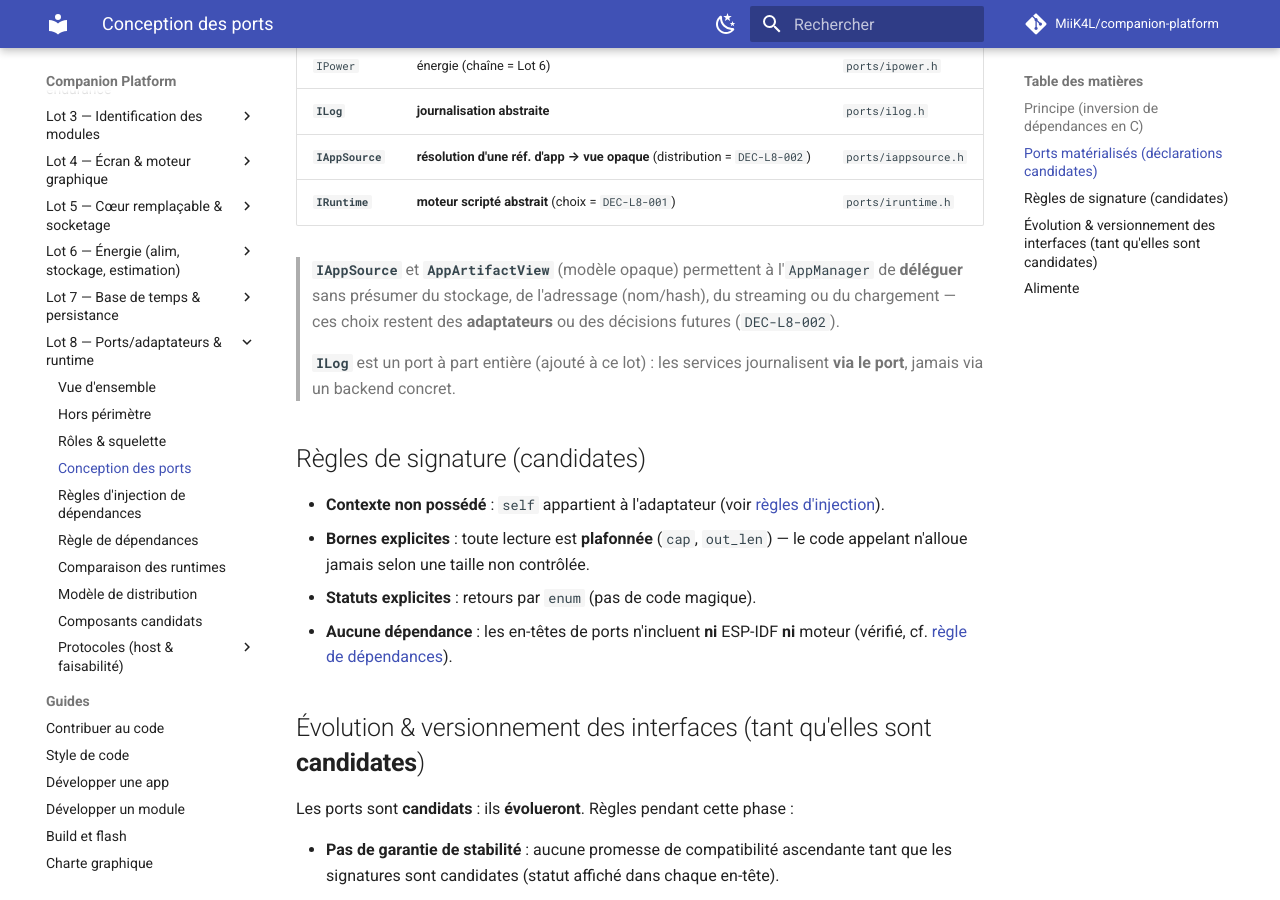
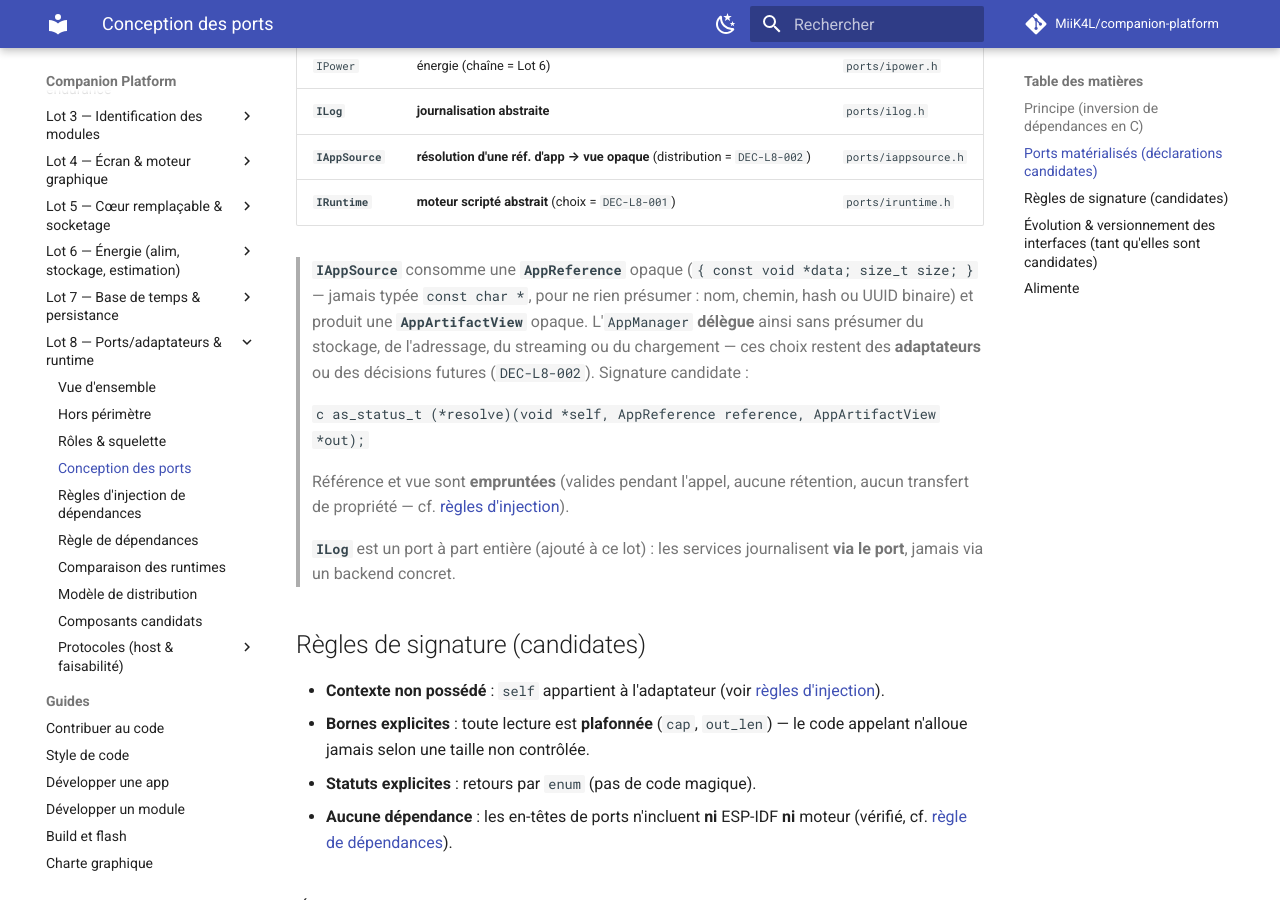
Before and after one commit to MiiK4L/companion-platform, an MkDocs documentation site: the page built from docs/phase-1/lot-8/ports-design.md, in a window 1280 px wide and 900 px high, scrolled down 967 px. Built offline with MkDocs 1.6.1 and Material for MkDocs 9.7.7, drawn with Linux system fonts in a browser that asks for light colours; comment, search, counter and statistics services are not loaded.

Commit message:
refactor(host-skeleton): type la référence d'app comme AppReference opaque
Remplace le `const char *app_ref` de IAppSource.resolve et
AppManager.launch par un modèle réellement opaque
AppReference { const void *data; size_t size; }.

Une référence annoncée comme opaque ne doit pas être encodée sous forme
de chaîne C : le squelette ne présume ni nom, ni chemin, ni hash, ni UUID
binaire. Le service transmet la référence sans jamais l'interpréter.

- ajoute models/app_reference.h (modèle candidat, octets empruntés)
- MockAppSource compare les références par octets (memcmp), plus par
  chaîne : suppression de str_eq
- la composition root propage une AppReference empruntée
- les tests utilisent de petites valeurs factices d'octets et ne
  dépendent plus de "hello"/"absent" comme chaînes sémantiques
- docs ports : signature candidate et nature opaque de la référence

Signature candidate et révisable (aucune API figée).

````diff
--- a/docs/phase-1/lot-8/ports-design.md
+++ b/docs/phase-1/lot-8/ports-design.md
@@ -40,10 +40,19 @@ typedef struct IRuntime {
 | **`IAppSource`** | **résolution d'une réf. d'app → vue opaque** (distribution = `DEC-L8-002`) | `ports/iappsource.h` |
 | **`IRuntime`** | **moteur scripté abstrait** (choix = `DEC-L8-001`) | `ports/iruntime.h` |
 
-> **`IAppSource`** et **`AppArtifactView`** (modèle opaque) permettent à
-> l'`AppManager` de **déléguer** sans présumer du stockage, de l'adressage
-> (nom/hash), du streaming ou du chargement — ces choix restent des
-> **adaptateurs** ou des décisions futures (`DEC-L8-002`).
+> **`IAppSource`** consomme une **`AppReference`** opaque (`{ const void *data;
+> size_t size; }` — jamais typée `const char *`, pour ne rien présumer :
+> nom, chemin, hash ou UUID binaire) et produit une **`AppArtifactView`** opaque.
+> L'`AppManager` **délègue** ainsi sans présumer du stockage, de l'adressage, du
+> streaming ou du chargement — ces choix restent des **adaptateurs** ou des
+> décisions futures (`DEC-L8-002`). Signature candidate :
+>
+> ```c
+> as_status_t (*resolve)(void *self, AppReference reference, AppArtifactView *out);
+> ```
+>
+> Référence et vue sont **empruntées** (valides pendant l'appel, aucune rétention,
+> aucun transfert de propriété — cf. [règles d'injection](dependency-injection-rules.md)).
 
 > **`ILog`** est un port à part entière (ajouté à ce lot) : les services
 > journalisent **via le port**, jamais via un backend concret.
````
Also changed, not shown: docs/phase-1/lot-8/README.md (+1 -1 lines), docs/phase-1/lot-8/architecture-skeleton.md (+1 -1 lines), 9 other files.
